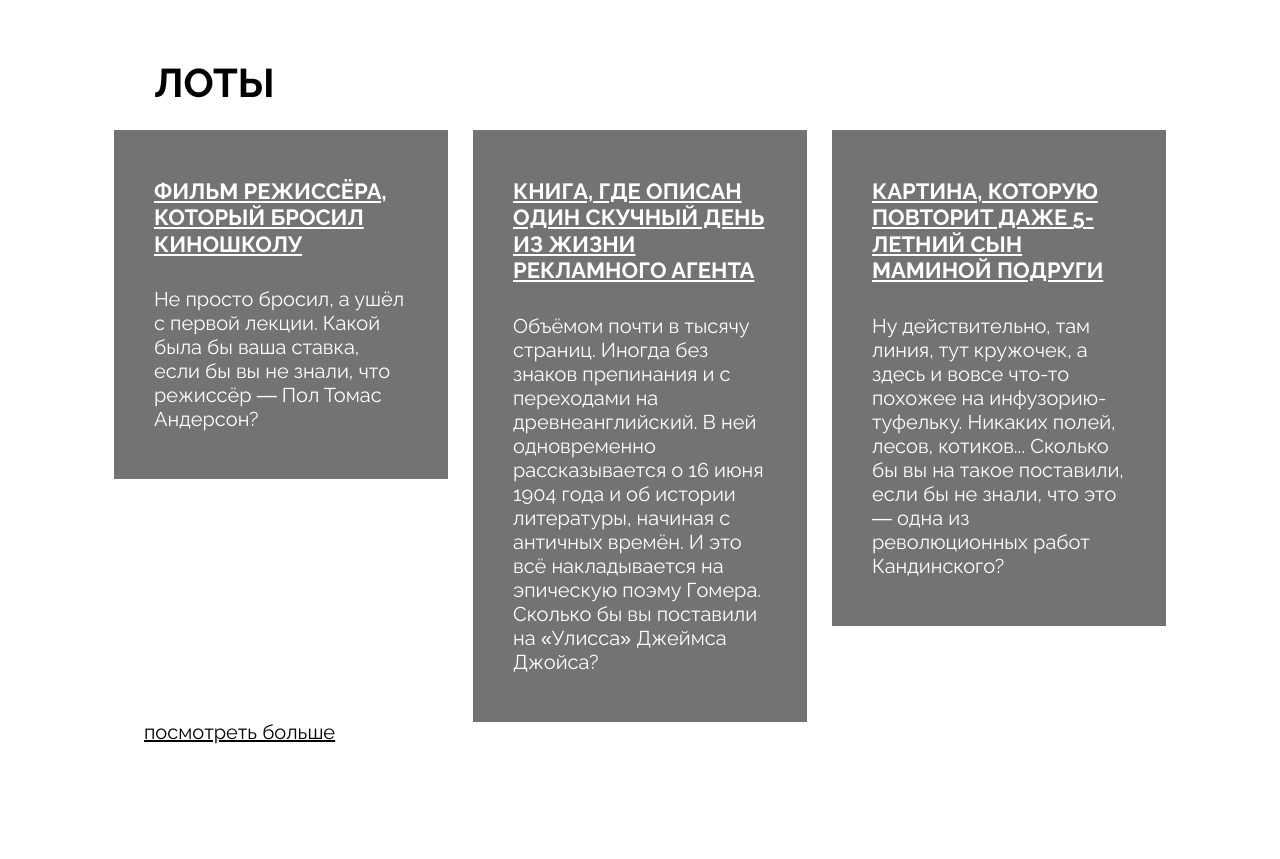
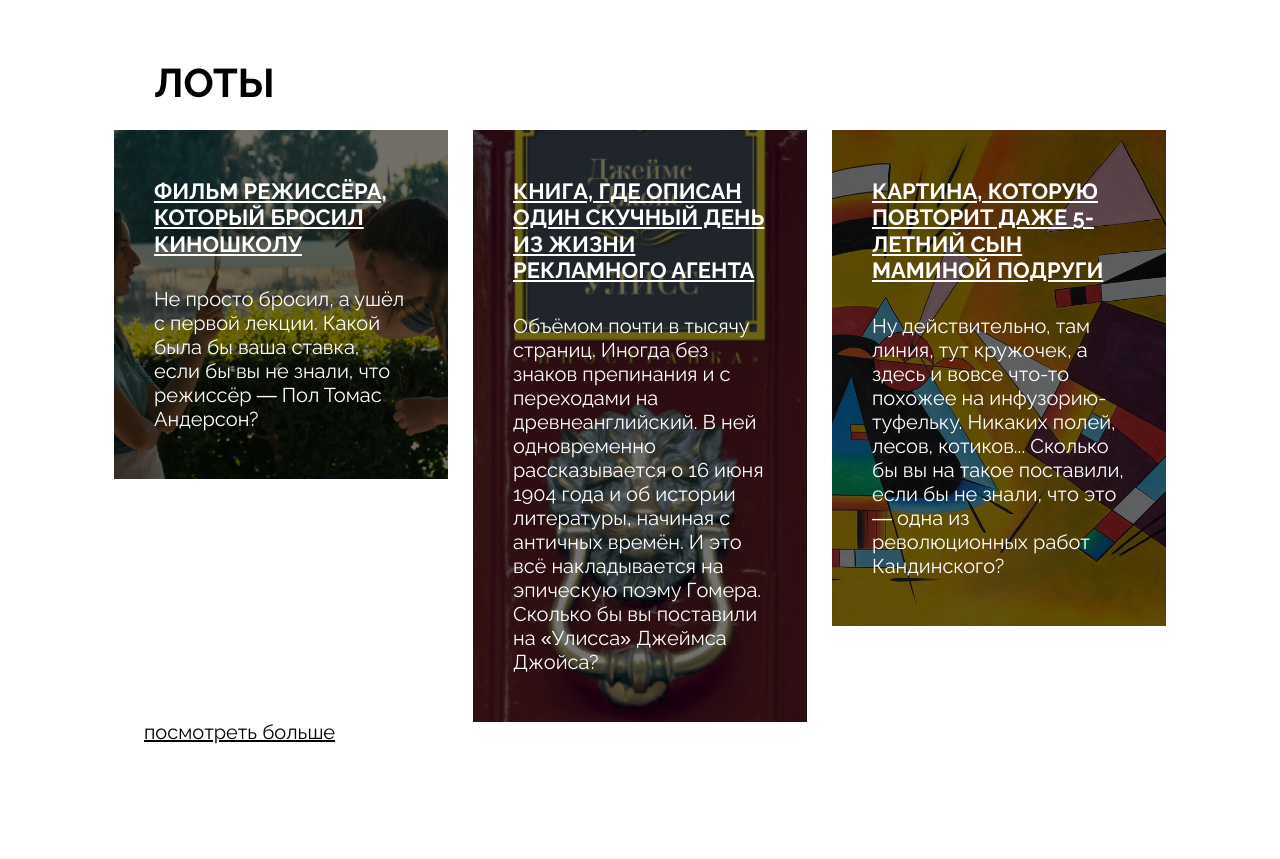
Before and after one commit to uplay1007/ono-tebe-nado-fd, a plain HTML site: page index.html in a window 1280 px wide. Shown: the part 1160-2019 px from the top of the page. Drawn offline with Linux system fonts and the light colour scheme.

Commit message:
Update style.css

```diff
--- a/styles/style.css
+++ b/styles/style.css
@@ -61,7 +61,7 @@ a {
 .cover {
     position: relative;
     max-height: 757px;
-    background-image: url(/images/cover.png);
+    background-image: url(/images/cover.jpg);
     background-size: cover;
     background-position: center;
     padding: 165px 50px 50px;
@@ -202,15 +202,15 @@ a {
 }
 
 .card_direct {
-    background-image: url(/images/lot1.png);
+    background-image: url(/images/card-lot-01.jpg);
 }
 .card_book {
-    background-image: url(/images/lot2.jpg);
+    background-image: url(/images/card-lot-02.jpg);
 
 }
 
 .card_picture {
-    background-image: url(/images/lot3.png);
+    background-image: url(/images/card-lot-03.jpg);
 
 }
 
```
